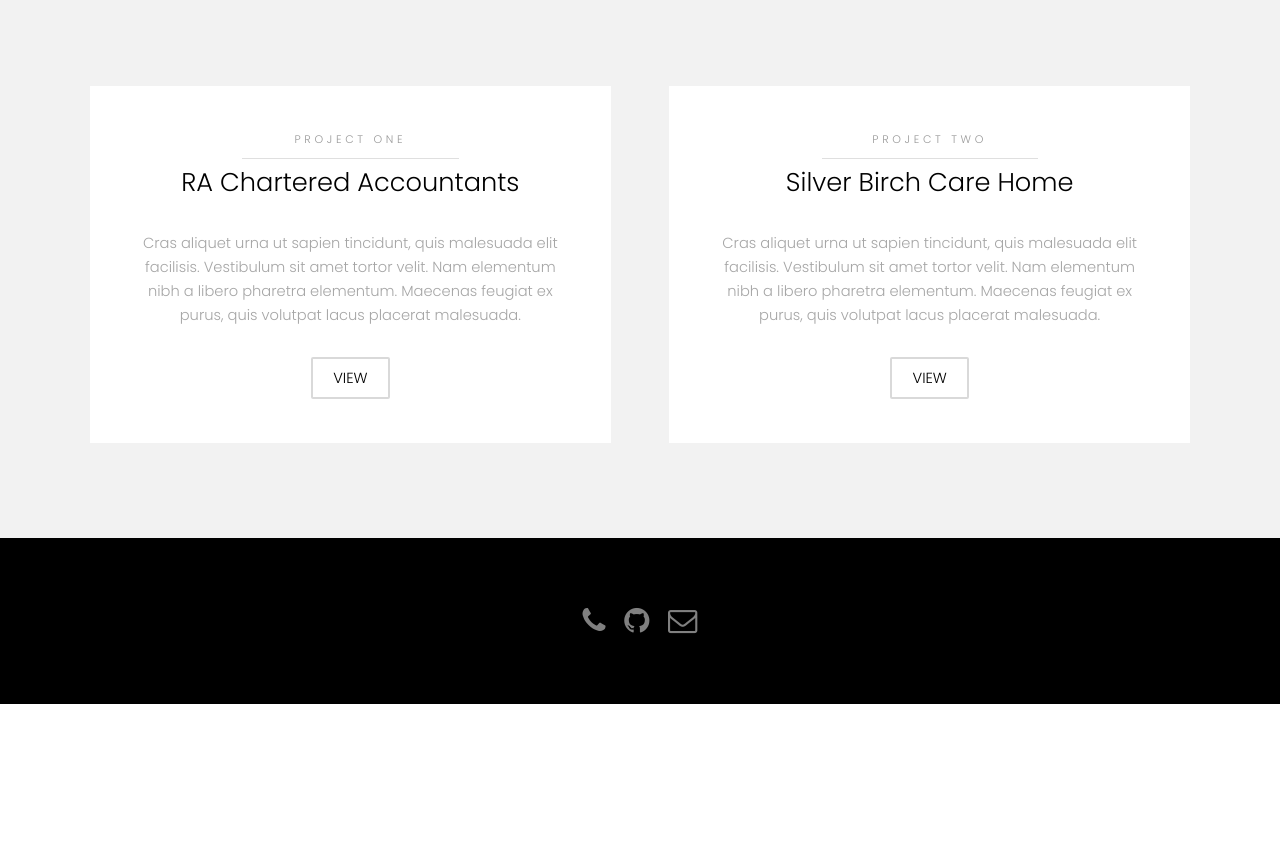
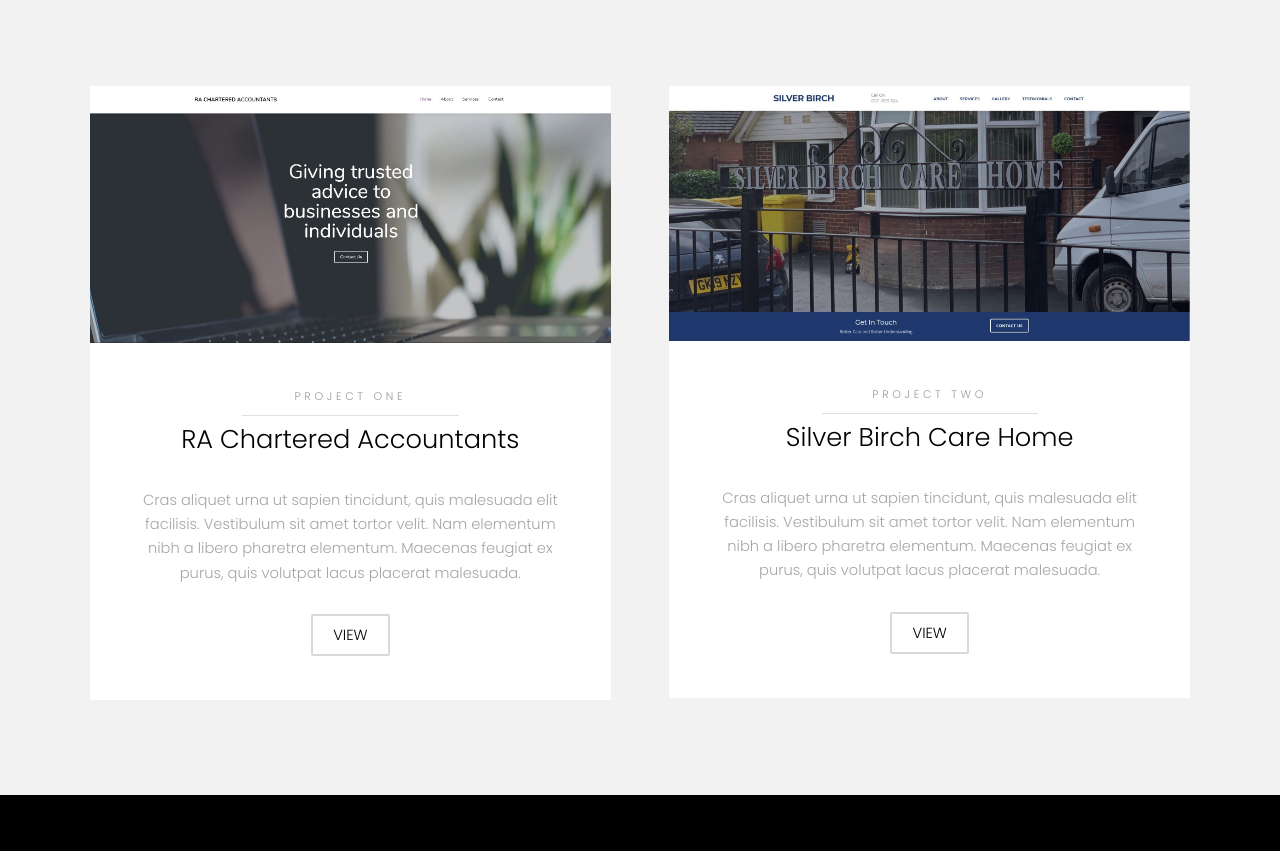
Before and after one commit to aamnahramzan/aamnahramzan, a plain HTML site: page index.html in a window 1280 px wide. Shown: the part 2981-3832 px from the top of the page. Before the commit the page ends 3685 px from the top, so only its background shows below. Drawn offline with nearby package versions, Linux system fonts and the light colour scheme.

Commit message:
Add files via upload

```diff
--- a/index.html
+++ b/index.html
@@ -181,7 +181,7 @@
 							<div>
 								<div class="box">
 									<div class="image fit">
-										<img src="" alt="" />
+										<img src="images/accountant.jpg" alt="" />
 									</div>
 									<div class="content">
 										<header class="align-center">
@@ -200,7 +200,7 @@
 							<div>
 								<div class="box">
 									<div class="image fit">
-										<img src="" alt="" />
+										<img src="images/birch.jpg" alt="" />
 									</div>
 									<div class="content">
 										<header class="align-center">
```
Also changed, not shown: 1 other file.
